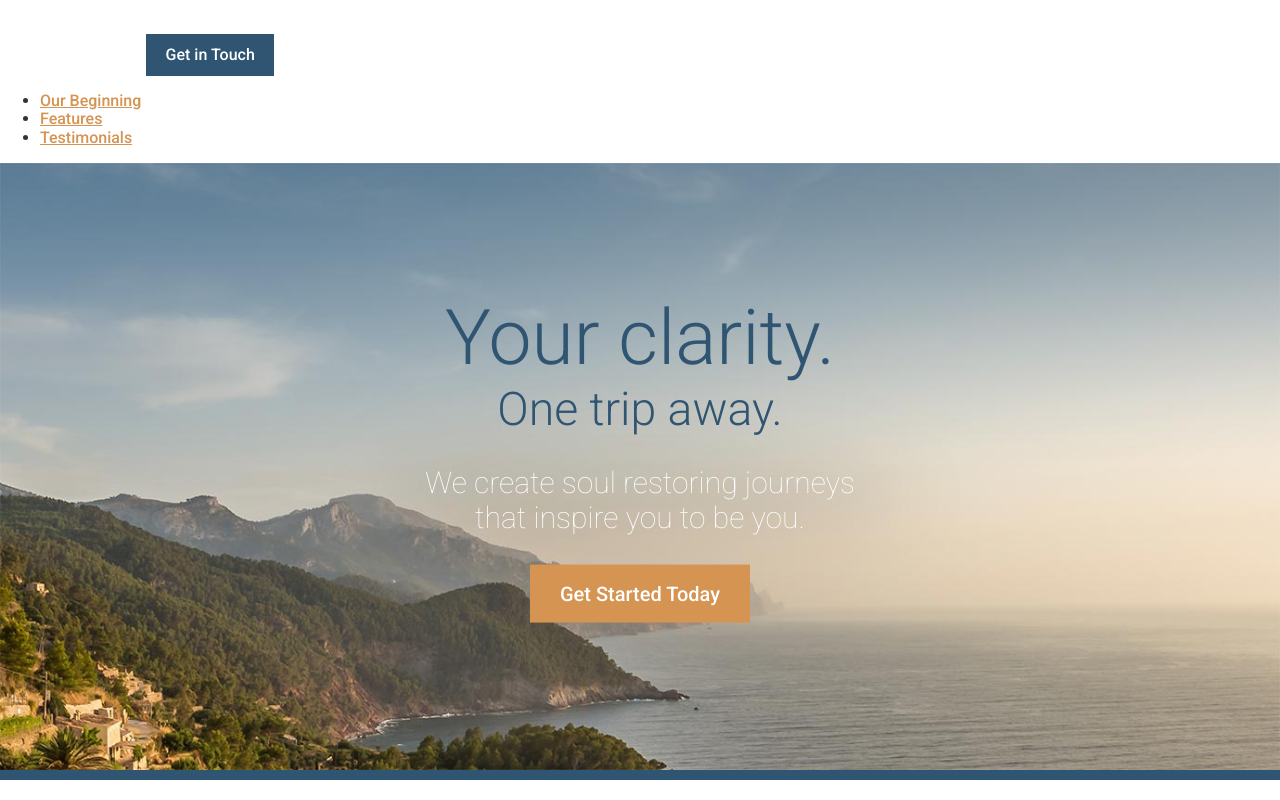
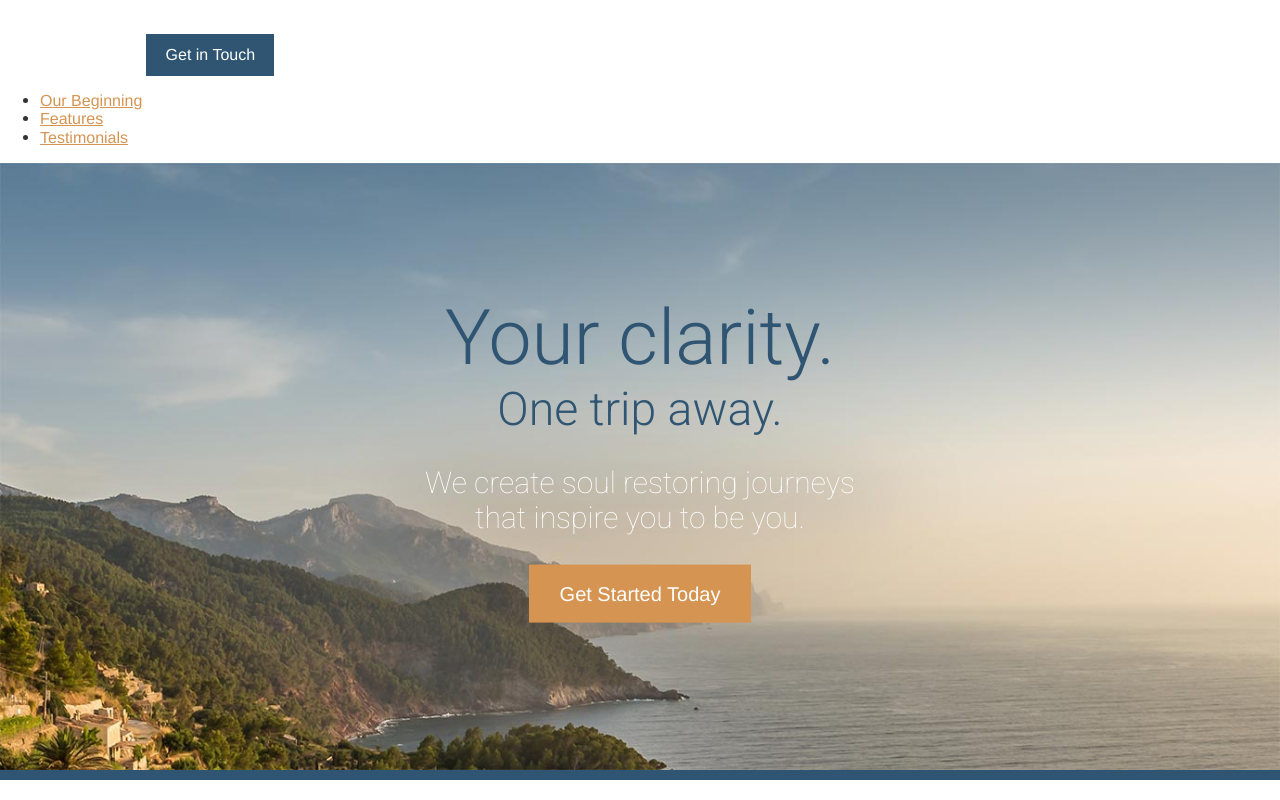
Before and after one commit to Anesti22/Git, a website: page app/index.html in a window 1280 px wide. Shown: the top 800 px of the page. Drawn offline with Linux system fonts and the light colour scheme.

Commit message:
Chnaging the font family

```diff
--- a/app/assets/styles/base/_global.css
+++ b/app/assets/styles/base/_global.css
@@ -14,4 +14,5 @@ img {
 a {
     color: $mainOrange;
     font-weight: 500;
+    font-family: 'Franklin Gothic Medium', 'Arial Narrow', Arial, sans-serif;
 }
--- a/app/temp/styles/styles.css
+++ b/app/temp/styles/styles.css
@@ -441,6 +441,7 @@ img {
 a {
     color: #d59451;
     font-weight: 500;
+    font-family: 'Franklin Gothic Medium', 'Arial Narrow', Arial, sans-serif;
 }
 
 .large-hero {
```
